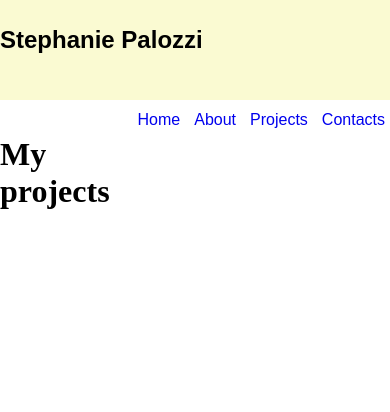
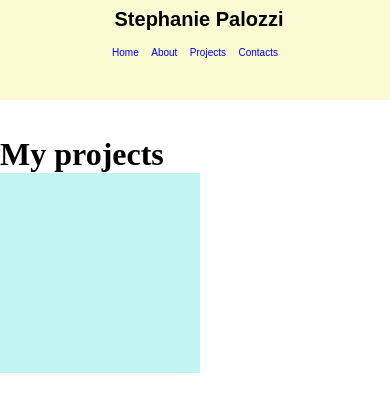
Before and after one commit to stephanie715/stephanie715.github.io, a plain HTML site: page projects.html in a window 390 px wide. Drawn offline with Linux system fonts and the light colour scheme.

Commit message:
updated mobile look

```diff
--- a/projects.html
+++ b/projects.html
@@ -28,7 +28,7 @@
 <div class= "content-container">
   <div class= "content">
     <h1>My projects</h1>
-  </div>
+  <div class = "poem"></div>
 </div>
 	<script src="script.js">
 	</script>
--- a/style.css
+++ b/style.css
@@ -29,3 +29,33 @@ display: inline-block;
   padding: 0px 5px;
   font-family: 'Sawarabi Mincho', sans-serif;
 }
+.poem {
+  width: 100px;
+  height: 100px;
+  background:rgba(57, 221, 213, 0.308);
+  padding: 50px
+}
+@media screen and (max-width: 520px) {
+  .logo-container h1 {
+    font-size: 20px;
+  }
+.navigation {
+  font-size: 10px;
+}
+.logo-container{
+  text-align: center;
+  width: 100%;
+  line-height: 30px;
+  margin: 4px;
+}
+.navigation {
+  width: 100%;
+  text-align: center
+
+}
+.navigation ul {
+  line-height: 30px;
+}
+.navigation ul li a{
+  margin: 0px;
+}
```
Also changed, not shown: poem.html (added, +35 -0 lines).
